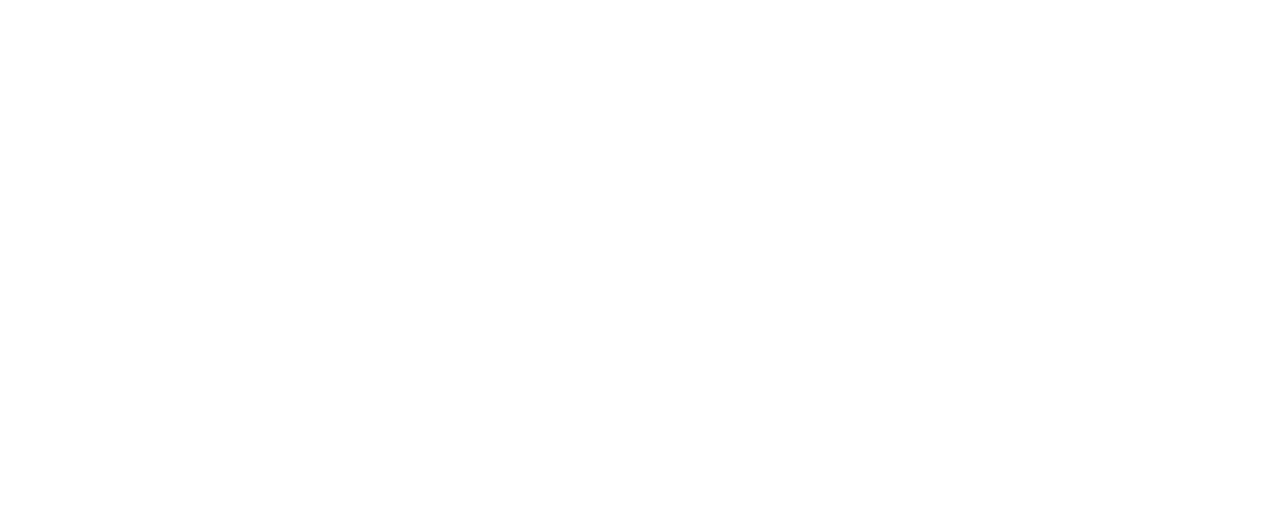
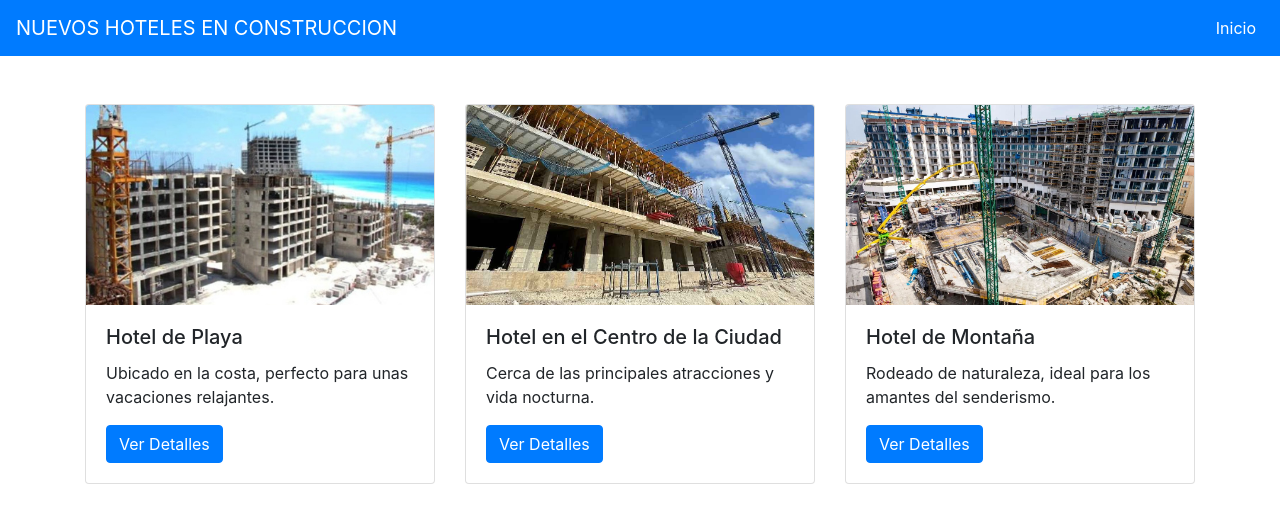
Before and after one commit to JoshDominguezV/agilesPtactica, a plain HTML site: page Proyecto/Proyecto.html in a window 1280 px wide. Drawn offline with nearby package versions, Linux system fonts and the light colour scheme.

Commit message:
FASE_Proyecto

```diff
--- a/Proyecto/Proyecto.html
+++ b/Proyecto/Proyecto.html
@@ -2,10 +2,70 @@
 <html lang="en">
 <head>
     <meta charset="UTF-8">
-    <meta name="viewport" content="width=device-width, initial-scale=1.0">
-    <title>Document</title>
+    <meta name="viewport" content="width=device-width, initial-scale=1, shrink-to-fit=no">
+    <title>Tres Hoteles Diferentes</title>
+    <link href="https://stackpath.bootstrapcdn.com/bootstrap/4.5.2/css/bootstrap.min.css" rel="stylesheet">
+    <style>
+            .card-img-top {
+            height: 200px;
+            object-fit: cover;
+        }
+    </style>
 </head>
 <body>
+    <nav class="navbar navbar-expand-lg navbar-dark bg-primary">
+        <a class="navbar-brand" href="#">NUEVOS HOTELES EN CONSTRUCCION</a>
+        <button class="navbar-toggler" type="button" data-toggle="collapse" data-target="#navbarNav" aria-controls="navbarNav" aria-expanded="false" aria-label="Toggle navigation">
+            <span class="navbar-toggler-icon"></span>
+        </button>
+        <div class="collapse navbar-collapse" id="navbarNav">
+            <ul class="navbar-nav ml-auto">
+                <li class="nav-item active">
+                    <a class="nav-link" href="../index.html">Inicio <span class="sr-only">(current)</span></a>
+                </li>
+            </ul>
+        </div>
+    </nav>
 
+    <div class="container mt-5">
+        <div class="row">
+            <div class="col-md-4 mb-4" id="hotel1">
+                <div class="card">
+                    <img src="hotel1.jpg" class="card-img-top" alt="...">
+                    <div class="card-body">
+                        <h5 class="card-title">Hotel de Playa</h5>
+                        <p class="card-text">Ubicado en la costa, perfecto para unas vacaciones relajantes.</p>
+                        <a href="https://marq.mx/es/nuevas-construcciones-de-hoteles-en-cancun/" class="btn btn-primary">Ver Detalles</a>
+                    </div>
+                </div>
+            </div>
+
+            <div class="col-md-4 mb-4" id="hotel2">
+                <div class="card">
+                    <img src="hotel2.jpg" class="card-img-top" alt="...">
+                    <div class="card-body">
+                        <h5 class="card-title">Hotel en el Centro de la Ciudad</h5>
+                        <p class="card-text">Cerca de las principales atracciones y vida nocturna.</p>
+                        <a href="https://puntacana-bavaro.com/business/construccion-de-hoteles-en-al-aumenta-43-rd-con-24-proyectos-en-curso/" class="btn btn-primary">Ver Detalles</a>
+                    </div>
+                </div>
+            </div>
+
+            <div class="col-md-4 mb-4" id="hotel3">
+                <div class="card">
+                    <img src="hotel3.jpg" class="card-img-top" alt="...">
+                    <div class="card-body">
+                        <h5 class="card-title">Hotel de Montaña</h5>
+                        <p class="card-text">Rodeado de naturaleza, ideal para los amantes del senderismo.</p>
+                        <a href="https://www.diariodecadiz.es/cadiz/Grupo-insiste-prevision-Tiempo-Libre_0_1687632371.html" class="btn btn-primary">Ver Detalles</a>
+                    </div>
+                </div>
+            </div>
+        </div>
+    </div>
+
+    <script src="https://code.jquery.com/jquery-3.5.1.slim.min.js"></script>
+    <script src="https://cdn.jsdelivr.net/npm/@popperjs/core@2.5.3/dist/umd/popper.min.js"></script>
+    <script src="https://stackpath.bootstrapcdn.com/bootstrap/4.5.2/js/bootstrap.min.js"></script>
 </body>
 </html>
```
Also changed, not shown: index.html (+3 -0 lines), Proyecto/hotel1.jpg (added), Proyecto/hotel2.jpg (added), Proyecto/hotel3.jpg (added).
